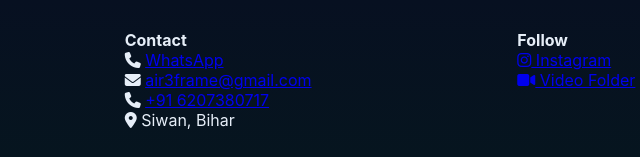
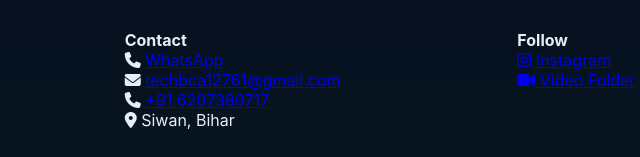
Before and after one commit to Satyam6201/Air3Frame-, a plain HTML site: page index.html in a window 1280 px wide. Shown: the part 1613-1770 px from the top of the page, 328-968 px from the left. Drawn offline with Linux system fonts and the light colour scheme.

Commit message:
first commit

```diff
--- a/index.html
+++ b/index.html
@@ -196,7 +196,7 @@
       <div>
         <h4>Contact</h4>
         <p><i class="fa-solid fa-phone"></i> <a href="https://wa.me/message/JAPY2SHUUAGJI1" target="_blank">WhatsApp</a></p>
-        <p><i class="fa-solid fa-envelope"></i> <a href="mailto:air3frame@gmail.com">air3frame@gmail.com</a></p>
+        <p><i class="fa-solid fa-envelope"></i> <a href="mailto:techbca12761@gmail.com">techbca12761@gmail.com</a></p>
         <p><i class="fa-solid fa-phone"></i> <a href="tel:+916207380717">+91 6207380717</a></p>
         <p><i class="fa-solid fa-map-marker-alt"></i> Siwan, Bihar</p>
       </div>
```
